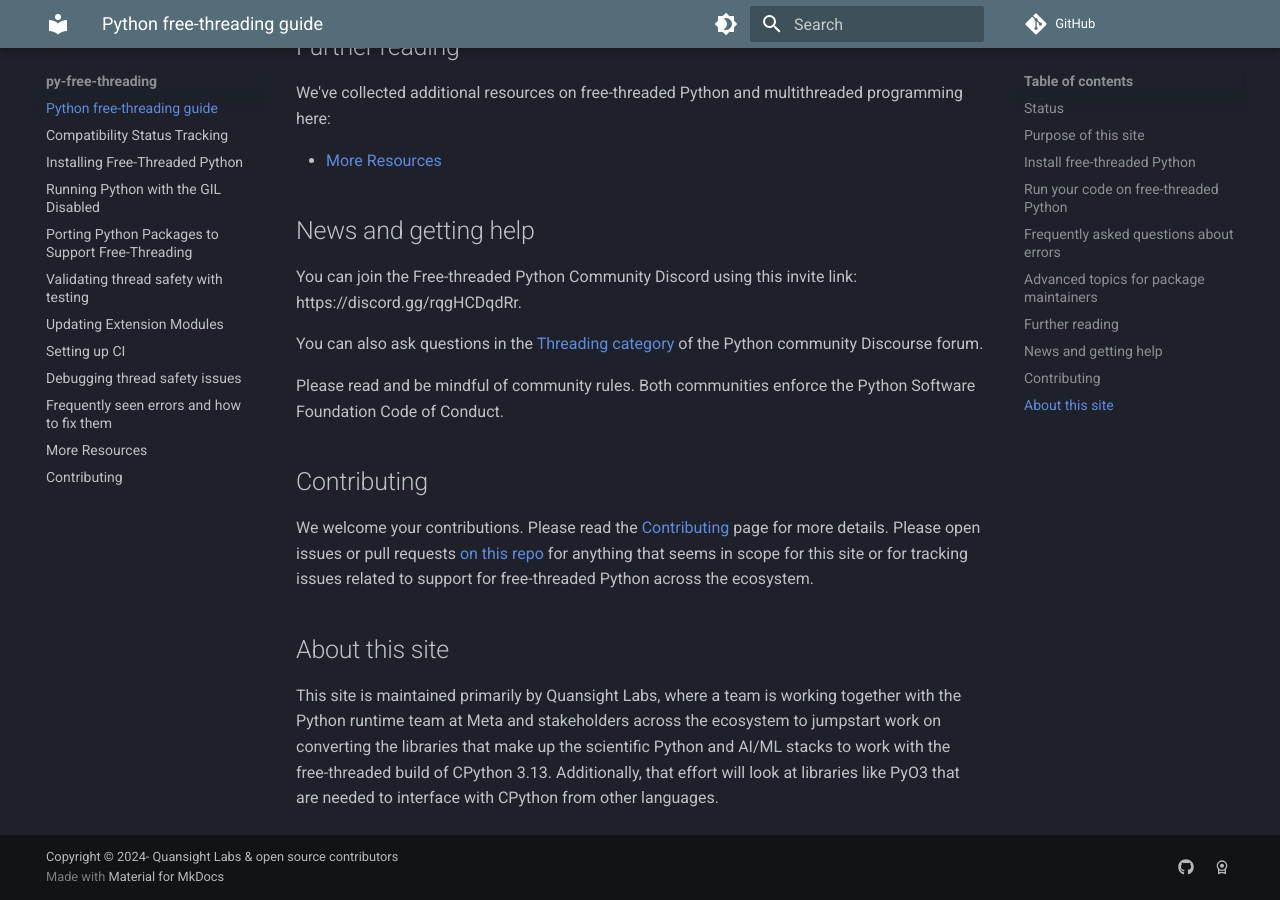
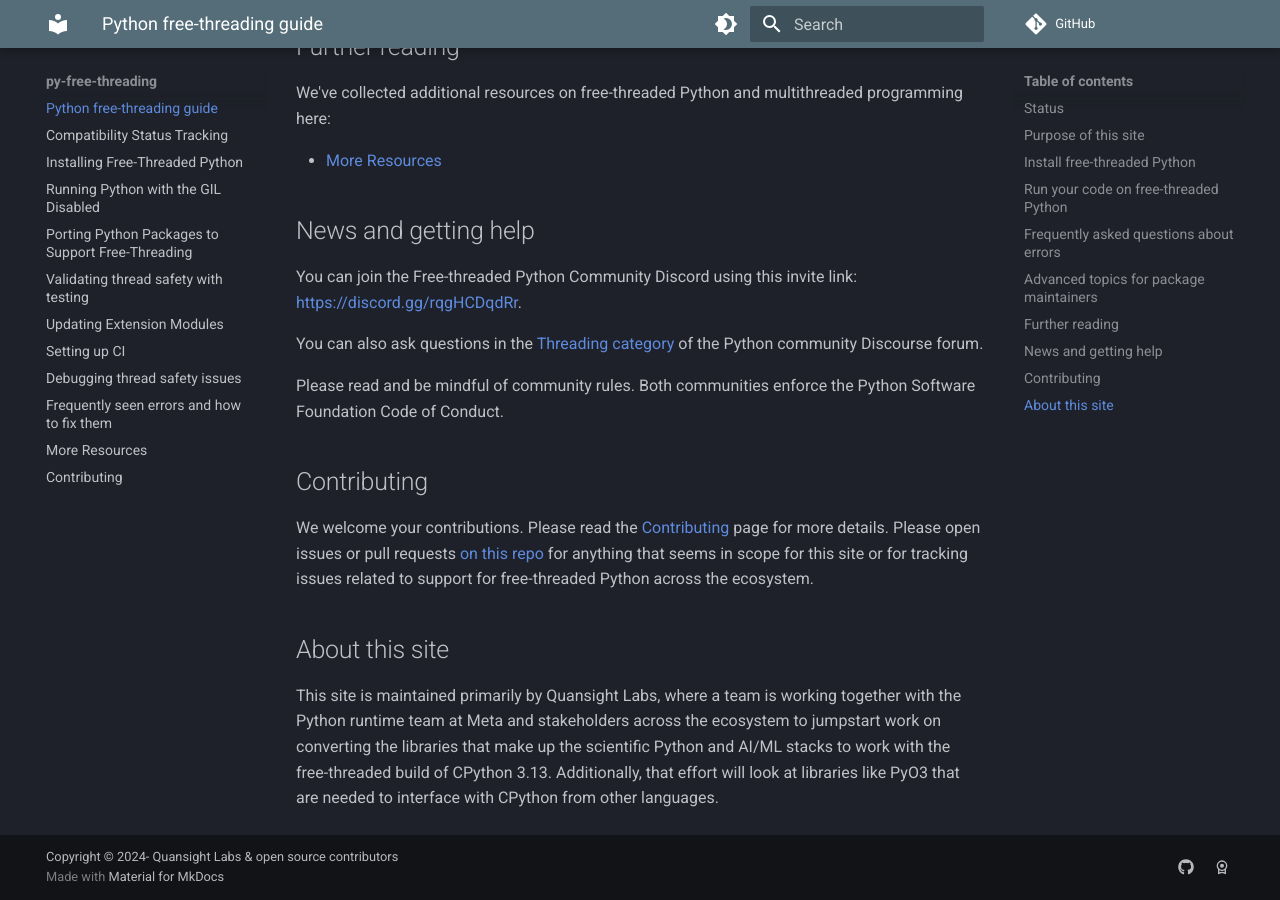
Before and after one commit to Quansight-Labs/free-threaded-compatibility, an MkDocs documentation site: the page built from docs/index.md, in a window 1280 px wide and 900 px high, scrolled down 1562 px. Built offline with MkDocs 1.6.1 and Material for MkDocs 9.7.7, drawn with Linux system fonts in a browser that asks for light colours; emoji names are drawn with the system emoji font; comment, search, counter and statistics services are not loaded; part of the change alters nothing that is shown.

```diff
--- a/docs/index.md
+++ b/docs/index.md
@@ -156,7 +156,7 @@ programming here:
 ## News and getting help
 
 You can join the Free-threaded Python Community Discord using this invite link:
-https://discord.gg/rqgHCDqdRr.
+[https://discord.gg/rqgHCDqdRr](https://discord.gg/rqgHCDqdRr).
 
 You can also ask questions in the [Threading
 category](https://discuss.python.org/c/threading/38) of the Python community
```
